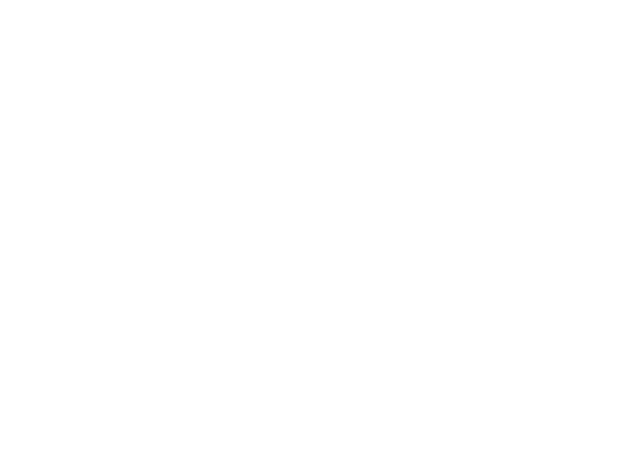
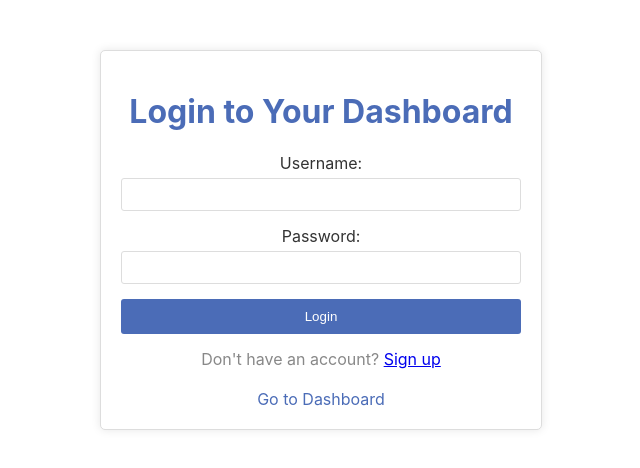
Before and after one commit to mdieng123/WiseW, a React (Create React App) app: page /login in a window 1280 px wide. Before the commit this address had no page. Shown: the top 468 px of the page, without its empty margins (319-959 px from the left). Built offline with nearby package versions, Linux system fonts and the light colour scheme.

Commit message:
welcome and login
.

```diff
--- a/src/App.js
+++ b/src/App.js
@@ -5,6 +5,7 @@
 import WelcomePage2 from './components/WelcomePage2';
 import WelcomePage3 from './components/WelcomePage3';
 import WelcomePage4 from './components/WelcomePage4';
+import Login from './components/Login';
 
 const App = () => {
   return (
@@ -15,6 +16,7 @@
         <Route path="/welcome2" element={<WelcomePage2 />} />
         <Route path="/welcome3" element={<WelcomePage3 />} />
         <Route path="/welcome4" element={<WelcomePage4 />} />
+        <Route path="/login" element={<Login />} />
       </Routes>
     </Router>
   );
--- /dev/null
+++ b/src/components/Login.css
@@ -0,0 +1,54 @@
+/* Login.css */
+.login-container {
+    max-width: 400px;
+    margin: 50px auto;
+    padding: 20px;
+    border: 1px solid #ddd;
+    border-radius: 5px;
+    background-color: #fff;
+    box-shadow: 0 0 10px rgba(0, 0, 0, 0.1);
+    text-align: center;
+  }
+
+  h1 {
+    color: #4b6cb7;
+  }
+
+  form {
+    display: flex;
+    flex-direction: column;
+    margin-top: 20px;
+  }
+
+  label {
+    margin-bottom: 5px;
+    color: #333;
+  }
+
+  input {
+    padding: 8px;
+    margin-bottom: 15px;
+    border: 1px solid #ddd;
+    border-radius: 3px;
+  }
+
+  button {
+    background-color: #4b6cb7;
+    color: #fff;
+    padding: 10px;
+    border: none;
+    border-radius: 3px;
+    cursor: pointer;
+  }
+
+  p {
+    margin-top: 15px;
+    color: #888;
+  }
+
+  .dashboard-link {
+    display: block;
+    margin-top: 20px;
+    color: #4b6cb7;
+    text-decoration: none;
+  }
--- /dev/null
+++ b/src/components/Login.js
@@ -0,0 +1,27 @@
+// Login.js
+import React from 'react';
+import { Link } from 'react-router-dom';
+import './Login.css';
+
+const Login = () => {
+  return (
+    <div className="login-container">
+      <h1>Login to Your Dashboard</h1>
+      <form>
+        <label htmlFor="username">Username:</label>
+        <input type="text" id="username" name="username" />
+        <label htmlFor="password">Password:</label>
+        <input type="password" id="password" name="password" />
+        <button type="submit">Login</button>
+      </form>
+      <p>
+        Don't have an account? <Link to="/signup">Sign up</Link>
+      </p>
+      <Link to="/dashboard" className="dashboard-link">
+        Go to Dashboard
+      </Link>
+    </div>
+  );
+};
+
+export default Login;
--- a/src/components/WelcomePage.js
+++ b/src/components/WelcomePage.js
@@ -2,17 +2,19 @@
 import React from 'react';
 import { Link } from 'react-router-dom';
 import './WelcomePage.css';
+import money from '../images/money1.jpg'
 
 const WelcomePage = () => {
   return (
     <div className="welcome-page">
       <div className="content">
-        <h1>Welcome to Your App</h1>
-        <p>Your app description goes here.</p>
+        <h1>WiseWallet</h1>
+        <div className="image-container">
+        <img src = {money} width={75} height={75} alt="Money" />
       </div>
-      <div className="image-container">
-        <img src="../images/money1.jpg" alt="Money" />
+        <p>Empower Your Financial Journey with WiseWallet</p>
       </div>
+
       <div className="circles-container">
         <div className="circle active"></div>
         <div className="circle"></div>
--- a/src/components/WelcomePage4.js
+++ b/src/components/WelcomePage4.js
@@ -20,7 +20,7 @@
         <div className="circle active"></div>
       </div>
       <Link to="/" className="next-button">Finished</Link>
-      <Link to="/welcome3" className="next-button">Previous</Link>
+      <Link to="/login" className="next-button">Previous</Link>
     </div>
   );
 };
```
